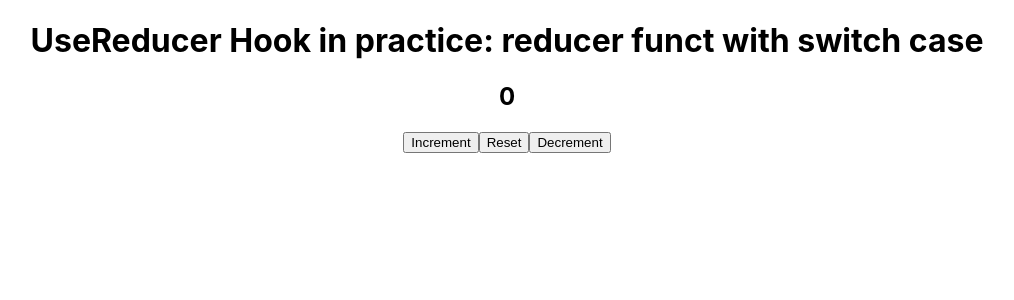
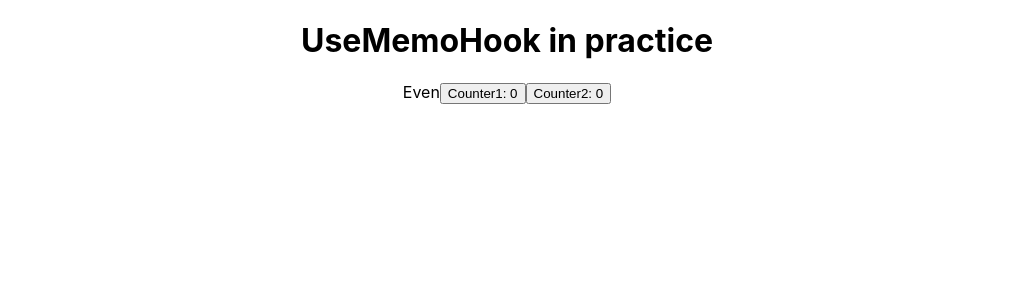
Before and after one commit to Raviegupta/React-Practice, a React (Create React App) app: page / in a window 1280 px wide. Shown: the top 300 px of the page, without its empty margins (133-1147 px from the left). Built offline with nearby package versions, Linux system fonts and the light colour scheme.

Commit message:
useMemo Hook in React

```diff
--- a/src/App.js
+++ b/src/App.js
@@ -12,6 +12,8 @@ import UseEffectCleanUp from './Hooks/UseEffectHook/UseEffectCleanUp';
 import UseReducerExample from './Hooks/UseReducer/UseReducerExample';
 import UseReducerExSwitch from './Hooks/UseReducer/UseReducerExSwitch';
 
+import UseMemoHook from './Hooks/UseMemoHook/UseMemoHook';
+
 function App() {
   return (
     <div className="App">
@@ -24,7 +26,9 @@ function App() {
       {/* <UseEffectCleanUp /> */}
 
       {/* <UseReducerExample />    */}
-      <UseReducerExSwitch />
+      {/* <UseReducerExSwitch />    */}
+
+      <UseMemoHook />
     </div>
   );
 }
--- /dev/null
+++ b/src/Hooks/UseMemoHook/UseMemoHook.jsx
@@ -0,0 +1,27 @@
+import React, { useState } from 'react'
+
+const UseMemoHook = () => {
+
+    const [counter1, setCounter1] = useState(0);
+    const [counter2, setCounter2] = useState(0);
+
+    const isEven = ()=> {
+        console.warn('isEven Function is called')
+        let i = 0;
+        while(i<1000000000) i++;
+
+        return counter1%2 === 0
+    }
+
+  return (
+    <div>
+        <h1>UseMemoHook in practice</h1>
+
+        <span>{isEven()? "Even": "Odd"}</span>
+        <button onClick={()=> setCounter1(counter1+1)}>Counter1: {counter1}</button>
+        <button onClick={()=> setCounter2(counter2+1)}>Counter2: {counter2}</button>
+    </div>
+  )
+}
+
+export default UseMemoHook
```
Also changed, not shown: 1 other file (tests, documents, lock files or other folders).
